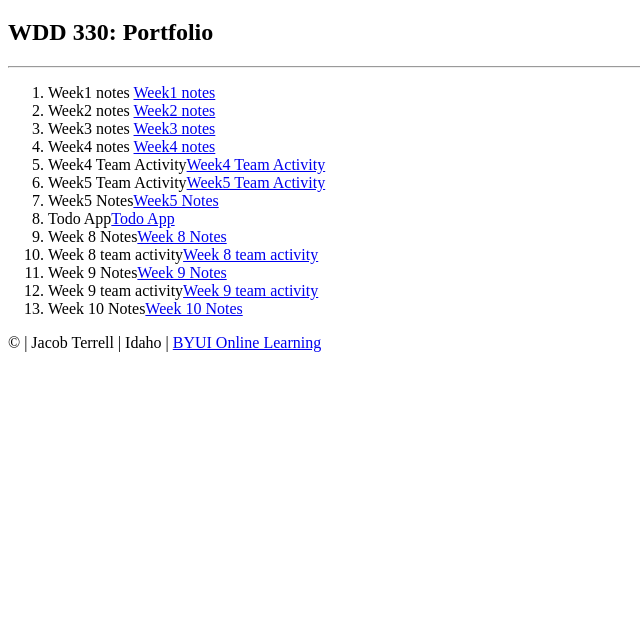
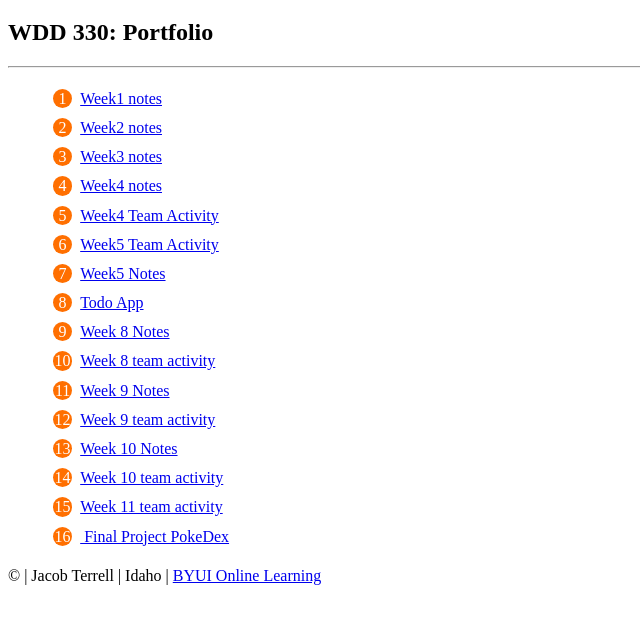
Before and after one commit to jacobi973/wdd330, a website: page index.html in a window 1280 px wide. Shown: the part 61-684 px from the top of the page, without its empty margins (0-640 px from the left). Drawn offline with Linux system fonts and the light colour scheme; a web font is replaced by a local one.

Commit message:
new stuff

```diff
--- /dev/null
+++ b/css/styles.css
@@ -0,0 +1,23 @@
+ol {
+    list-style: none;
+    counter-reset: steps;
+  }
+  ol li {
+    counter-increment: steps;
+    padding: 5px;
+  }
+  ol li::before {
+    content: counter(steps);
+    margin-right: 0.5rem;
+    background: #ff6f00;
+    color: white;
+    width: 1.2em;
+    height: 1.2em;
+    border-radius: 50%;
+    display: inline-grid;
+    place-items: center;
+    line-height: 1.2em;
+  }
+  ol ol li::before {
+    background: darkorchid;
+  }
--- a/index.html
+++ b/index.html
@@ -7,13 +7,11 @@
     <title>Jacob Terrell Home portal</title>
     <meta name="description"
         content="Home page for assignments in WDD 330: Web Frontend Development at Brigham Young University - Idaho">
-    <!-- <link rel="stylesheet" href="css/normalize.css"> -->
     <link rel="preconnect" href="https://fonts.googleapis.com">
     <link rel="preconnect" href="https://fonts.gstatic.com" crossorigin>
     <link href="https://fonts.googleapis.com/css2?family=Roboto+Mono&family=Yaldevi:wght@500&display=swap"
         rel="stylesheet">
-    <!-- <link rel="stylesheet" href="css/small.css">
-        <link rel="stylesheet" href="css/medium.css"> -->
+    <link rel="stylesheet" href="css/styles.css">
     <script defer src="js/main.js"></script>
 </head>
 
--- a/js/main.js
+++ b/js/main.js
@@ -42,12 +42,24 @@ const links = [{
     {
         label: "Week 10 Notes",
         url: 'week10/index.html'
-}]
+    },
+    {
+        label: "Week 10 team activity",
+        url: 'week10/indexTeam.html'
+    },
+    {
+        label: "Week 11 team activity",
+        url: 'week11/client/indexTeam.html'
+    },
+    {
+        label: " Final Project PokeDex",
+        url: 'pokedex/index.html'
+    }
+]
 
 
 links.forEach(link => {
     let week = document.createElement('li');
-    week.textContent = link.label;
 
     let href = document.createElement('a');
     href.setAttribute('href', link.url);
```
Also changed, not shown: pokedex/app.js (+9 -4 lines). Lines whose indentation alone changed are shown as unchanged.
